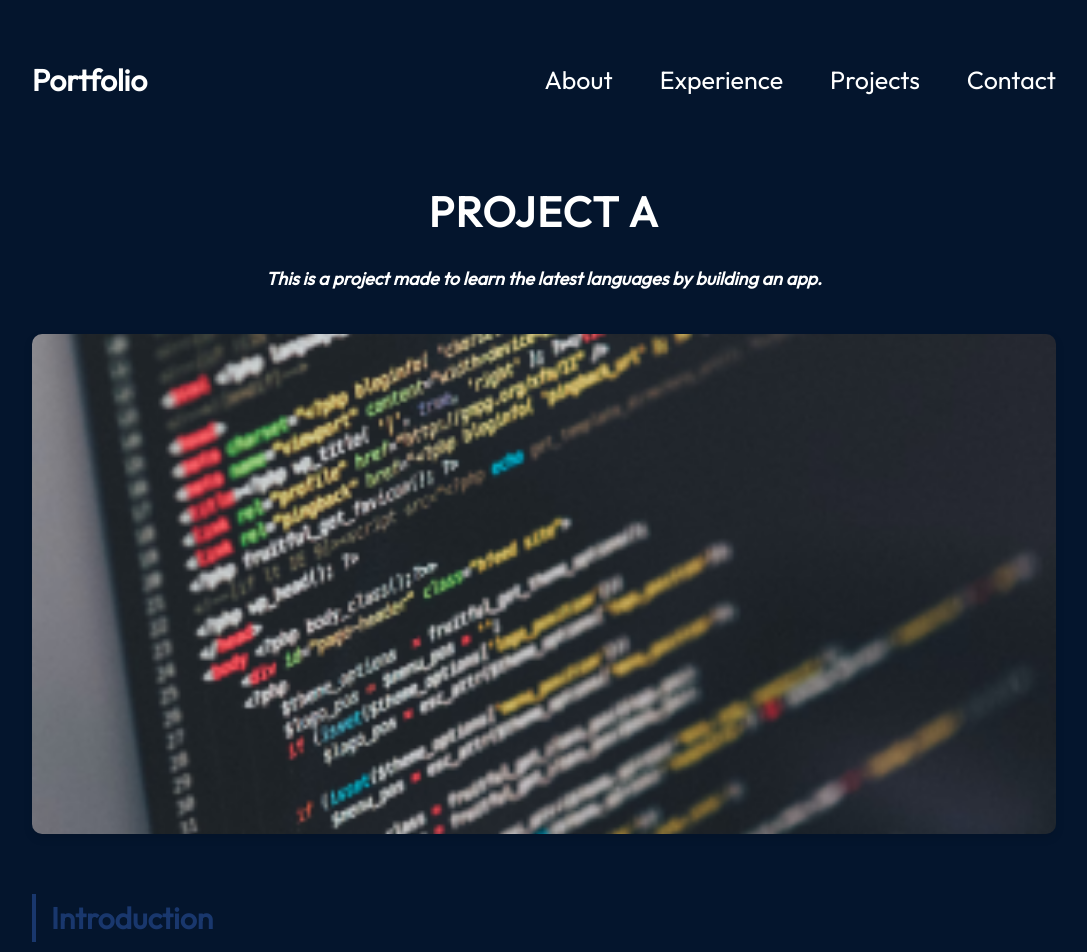
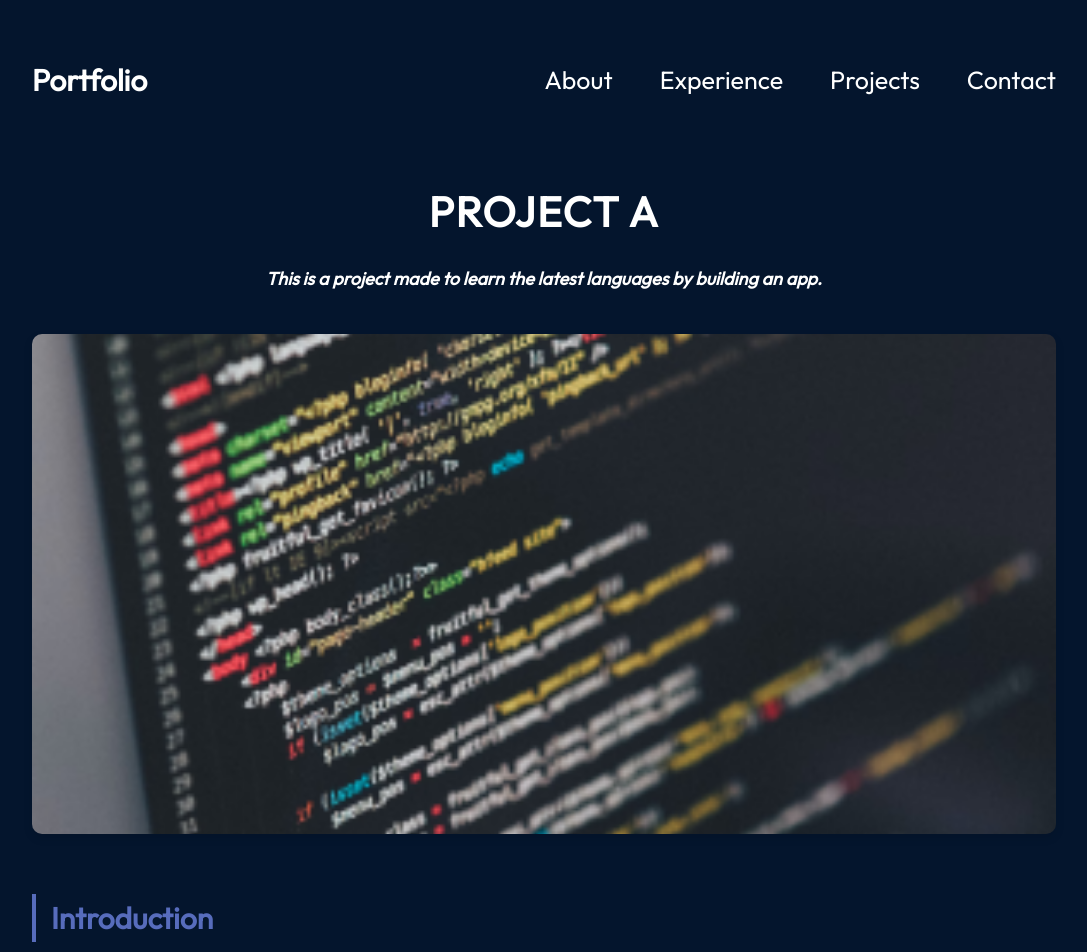
Before and after one commit to Deinigu/portfolio, a React (Vite) app: page /projects/1 in a window 1280 px wide. Shown: the top 952 px of the page, without its empty margins (96-1183 px from the left). Built offline with nearby package versions, Linux system fonts and the light colour scheme.

Commit message:
🐛Project page not found Bug fixed

```diff
--- a/src/App.jsx
+++ b/src/App.jsx
@@ -17,8 +17,8 @@ function App() {
           <Route path="/" element={<Home />} />
           <Route path="/about" element={<About />} />
           <Route path="/experience" element={<Experience />} />
+          <Route path="/projects/:id" element={<ProjectArticle />} />
           <Route path="/projects" element={<Projects />} />
-          <Route path="/projects/:projectId" element={<ProjectArticle />} />
         </Routes>
         <Footer />
       </Router>
--- a/src/components/ProjectCard/ProjectCard.jsx
+++ b/src/components/ProjectCard/ProjectCard.jsx
@@ -4,7 +4,7 @@ import { getImageUrl } from "../../utils";
 import styles from "./ProjectCard.module.css";
 
 export const ProjectCard = ({
-  project: { id, title, thumbnail, description, skills }, // Add id to project data
+  project: { id, title, thumbnail, description, skills },
 }) => {
   const [rotation, setRotation] = useState({ x: 0, y: 0 });
   const [scale, setScale] = useState(1);
@@ -36,6 +36,7 @@ export const ProjectCard = ({
 
   // Handle card click to navigate to the project article page
   const handleCardClick = () => {
+    console.log('Card clicked, navigating to:', `/projects/${id}`);
     navigate(`/projects/${id}`); // Navigate to the project page using the project id
   };
 
@@ -59,9 +60,9 @@ export const ProjectCard = ({
         <h3 className={styles.title}>{title}</h3>
         <p className={styles.description}>{description}</p>
         <ul className={styles.skills}>
-          {skills.map((skill, id) => {
+          {skills.map((skill, idSkill) => {
             return (
-              <li key={id} className={styles.skill}>
+              <li key={idSkill} className={styles.skill}>
                 {skill}
               </li>
             );
--- a/src/data/projects.json
+++ b/src/data/projects.json
@@ -28,10 +28,18 @@
     "skills": [
       "React",
       "Express",
-      "Node",
-      "Sass"
+      "Node"
     ],
-    "article": "Blablabla about the project B"
+    "sections": [
+      {
+        "title": "Introduction",
+        "content": "This is the introduction section of the article."
+      },
+      {
+        "title": "Key Features",
+        "content": "These are some of the key features of the project."
+      }
+    ]
   },
   {
     "id": 3,
@@ -43,6 +51,16 @@
       "Express",
       "Node"
     ],
-    "article": "Blablabla about the project C"
+    "sections": [
+      {
+        "title": "Introduction",
+        "content": "This is the introduction section of the article."
+      },
+      {
+        "title": "Key Features",
+        "content": "These are some of the key features of the project."
+      }
+    ]
   }
+
 ]
--- a/src/pages/ProjectArticle/ProjectArticle.jsx
+++ b/src/pages/ProjectArticle/ProjectArticle.jsx
@@ -8,11 +8,15 @@ import { getImageUrl } from "../../utils";
 export const ProjectArticle = () => {
   const { id } = useParams();
 
-  // Find the project by ID
-  const project = projects.find((proj) => proj.projectId === id);
+// Find the project by ID
+const project = projects.find((proj) => proj.id === Number(id));
 
   if (!project) {
-    return <h2>Project not found</h2>;
+    return (
+      <div className={styles.articleContainer}>
+        <h2>Project not found</h2>
+      </div>
+    )
   }
 
   return (
--- a/src/pages/ProjectArticle/ProjectArticle.module.css
+++ b/src/pages/ProjectArticle/ProjectArticle.module.css
@@ -50,8 +50,8 @@
 .articleSectionTitle {
   font-size: 30px;
   font-weight: 600;
-  color: var(--color-secondary);
-  border-left: 4px solid var(--color-secondary);
+  color: var(--color-primary);
+  border-left: 4px solid var(--color-primary);
   padding-left: 15px;
   margin-bottom: 15px;
 }
```
